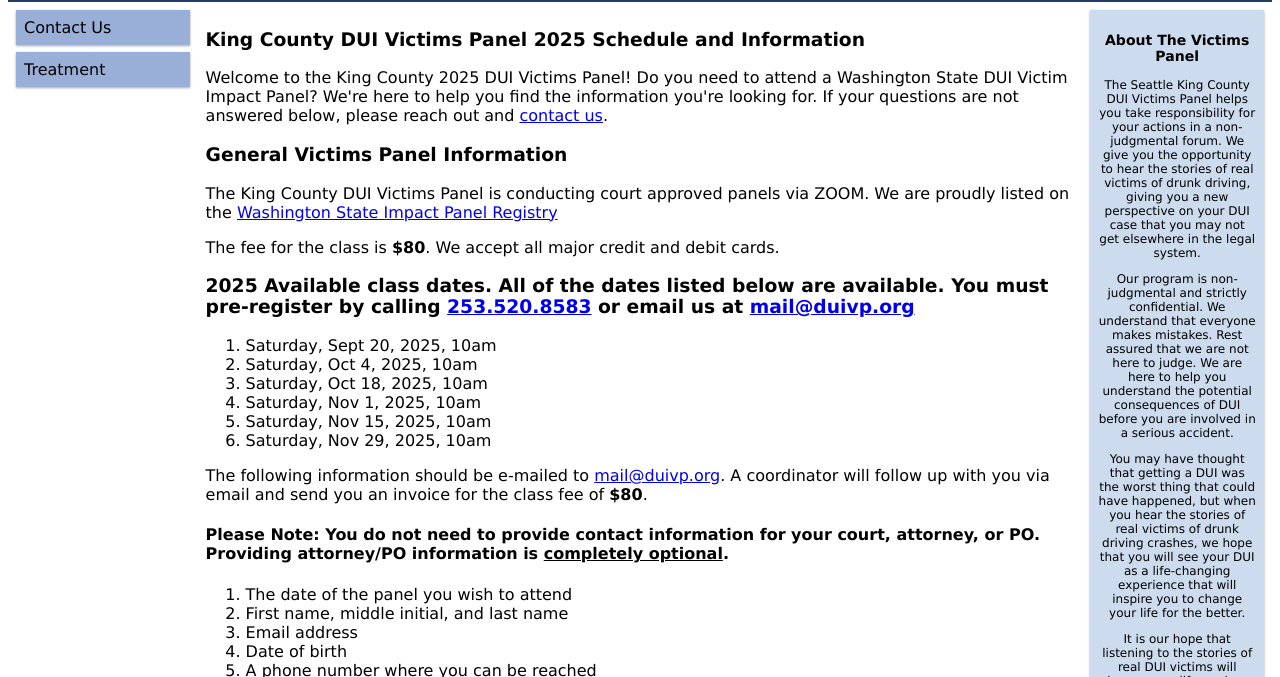
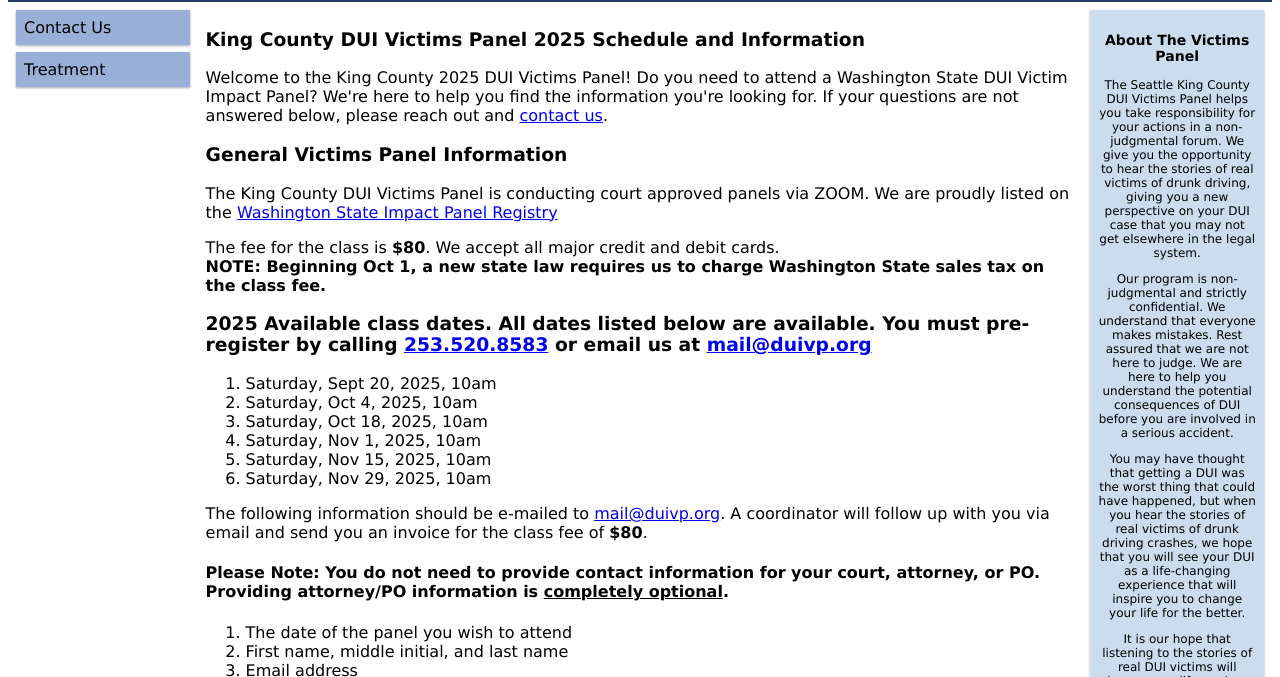
Before and after one commit to davido84/panel, a plain HTML site: page index.html in a window 1280 px wide. Shown: the part 82-759 px from the top of the page. Drawn offline with Linux system fonts and the light colour scheme.

Commit message:
Sales tax note

```diff
--- a/index.html
+++ b/index.html
@@ -35,10 +35,11 @@
             <a href="https://wtsc.wa.gov/victim-impact-panels/">Washington State Impact Panel Registry</a>
         </p>
         <p>
-            The fee for the class is <span class="classCost"></span>. We accept all major credit and debit cards.
+            The fee for the class is <span class="classCost"></span>. We accept all major credit and debit cards.<br>
+            <b>NOTE: Beginning Oct 1, a new state law requires us to charge Washington State sales tax on the class fee.</b>
         </p>
 
-        <h3><span class='panelYear'></span> Available class dates. All of the dates listed below are available. You
+        <h3><span class='panelYear'></span> Available class dates. All dates listed below are available. You
             must pre-register by calling <span class="phoneLink"></span> or
             email us at <span class="emailLink"></span></h3>
 
```
